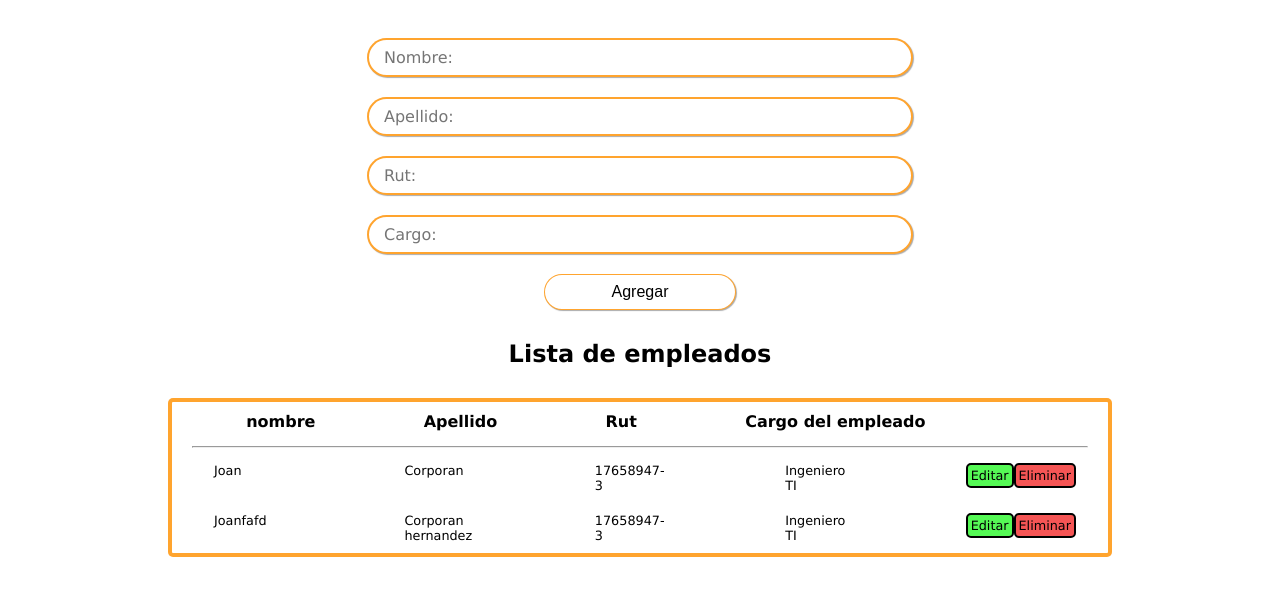
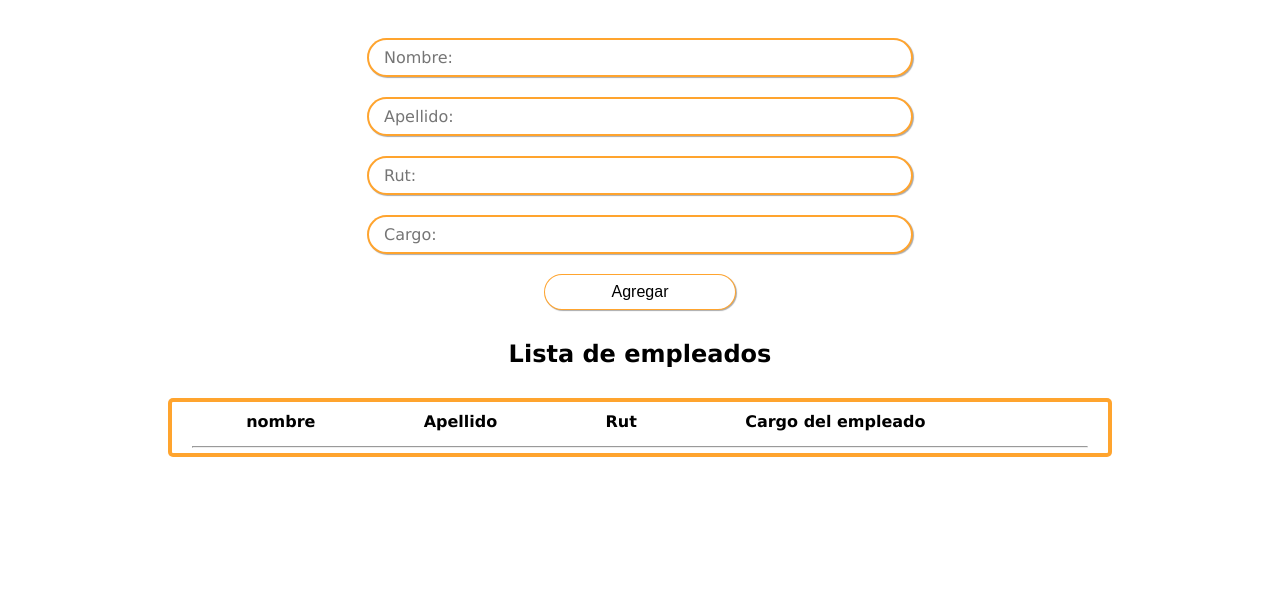
Before and after one commit to Joan-corporan/PROYECTO-2-CRUD, a plain HTML site: page index.html in a window 1280 px wide. Shown: the part 178-774 px from the top of the page. Drawn offline with Linux system fonts and the light colour scheme.

Commit message:
eliminando tarjeta de prueba

```diff
--- a/index.html
+++ b/index.html
@@ -27,8 +27,8 @@
                 <h1>Ingresar empleado</h1>
             </div>
             <div class="container-f">
-                <form>
-                    <input type="text" name="nombre" id="nombrne" placeholder="Nombre:">
+                <form id="boxSF">
+                    <input type="text" name="nombre" id="nombre" placeholder="Nombre:">
                     <input type="text" name="apellido" id="apellido" placeholder="Apellido:">
                     <input type="text" name="rut" id="rut" placeholder="Rut:">
                     <input type="text" name="cargo" id="cargo" placeholder="Cargo:">
@@ -60,24 +60,8 @@
                         </li>
                     </ul>
                     <hr>
-                    <div id="box-b4">
-                        <p class="">Joan</p>
-                        <p>Corporan</p>
-                        <p>17658947-3</p>
-                        <p>Ingeniero TI</p>
-                        <div>
-                            <button class="btn-edit">Editar</button><button class="btn-elim">Eliminar</button>
-                        </div>
-                    </div>
-                    <div id="box-b4">
-                        <p>Joanfafd</p>
-                        <p>Corporan hernandez </p>
-                        <p>17658947-3</p>
-                        <p>Ingeniero TI</p>
-                        <div>
-                            <button class="btn-edit">Editar</button><button class="btn-elim">Eliminar</button>
-                        </div>
-                    </div>
+
+                </div>
 
 
 
```
